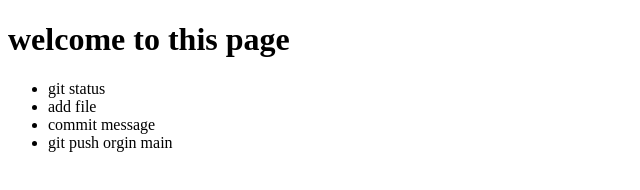
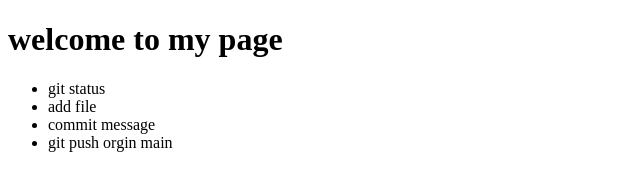
Before and after one commit to Name-Is-Vicky/github4, a plain HTML site: page index.html in a window 1280 px wide. Shown: the full height of the page, 0-640 px from the left. Drawn offline with Linux system fonts and the light colour scheme.

Commit message:
Update index.html

```diff
--- a/index.html
+++ b/index.html
@@ -6,7 +6,7 @@
     <title>hithub4</title>
 </head>
 <body>
-    <h1>welcome to this page</h1>
+    <h1>welcome to my page</h1>
 
     <ul>
         <li>git status</li>
```
